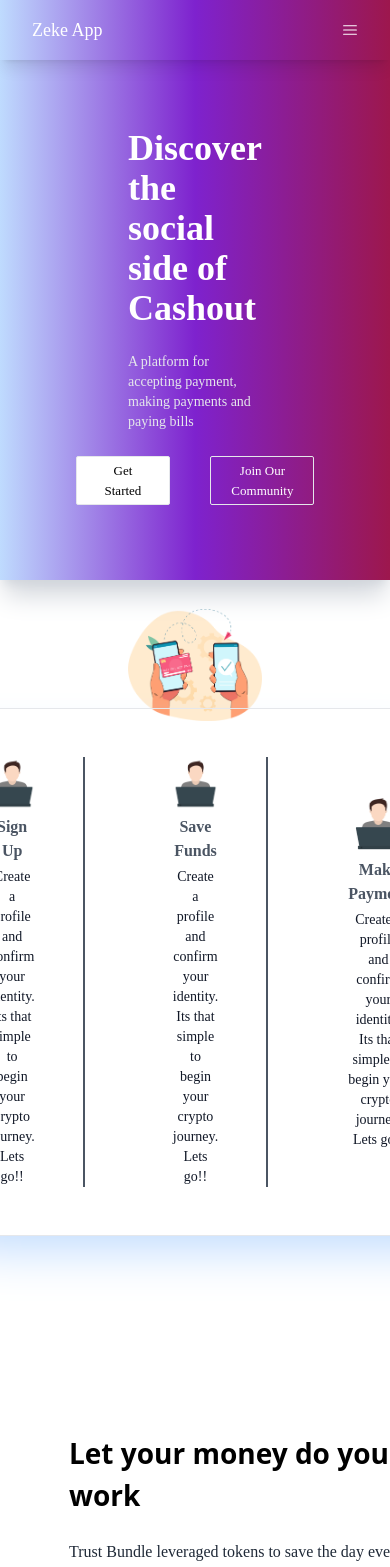
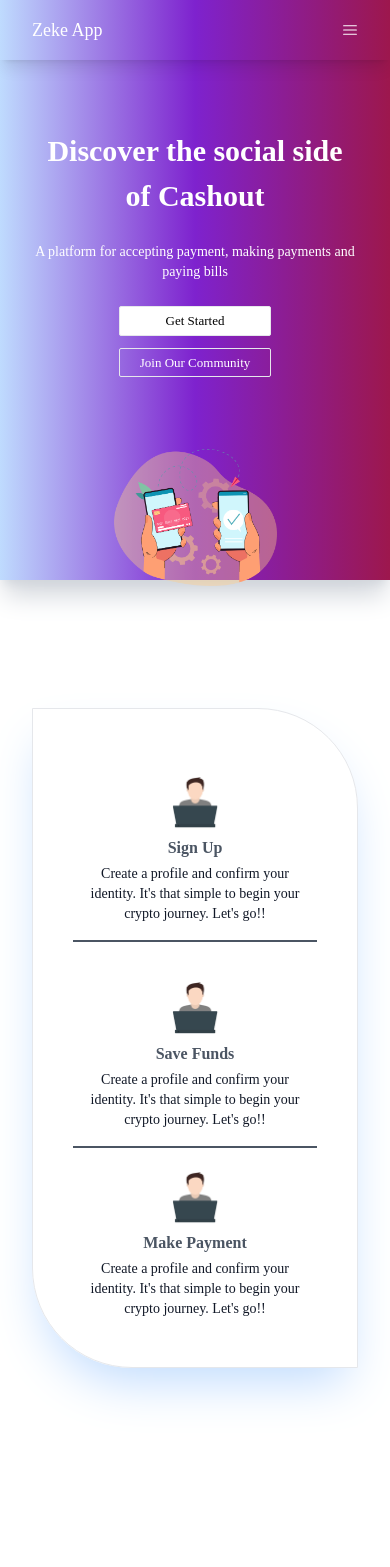
Before and after one commit to Bammytoye/SimpleZekeApp, a Next.js app: page / in a window 390 px wide. Shown: the top 1567 px of the page. Built offline with nearby package versions, Linux system fonts and the light colour scheme.

Commit message:
responsiveness

```diff
--- a/src/components/home.jsx
+++ b/src/components/home.jsx
@@ -8,70 +8,77 @@ const home = () => {
     return (
         <div>
             {/* first component */}
-            <div className="pt-32 px-32 py-32 cursor-pointer h-[580px] shadow-xl bg-gradient-to-r from-blue-200 via-purple-700 to-pink-800 shadow-gray-300 md:rounded-br-[500px] md:rounded-tl-[300px]">
+            <div className="pt-32 md:px-32 px-8 py-32 cursor-pointer h-[580px] shadow-xl bg-gradient-to-r from-blue-200 via-purple-700 to-pink-800 shadow-gray-300 md:rounded-br-[500px] md:rounded-tl-[300px]">
                 <div className='flex flex-col justify-center items-center space-y-6 text-white'>
-                    <h2 className='font-extrabold text-4xl'>
+                    <h2 className='font-extrabold lg:text-4xl md:text-2xl text-[30px] text-center'>
                         Discover the social side of Cashout
                     </h2>
 
-                    <p className='text-sm text-gray-200'>
+                    <p className='text-sm text-white text-center'>
                         A platform for accepting payment, making payments and paying bills
                     </p>
 
-                    <div className='flex space-x-10'>
+                    <div className='flex flex-col sm:flex-row md:space-x-10 lg:space-x-10 sm:justify-center space-y-3 sm:space-y-0'>
                         <button className='border hover:bg-transparent hover:text-white rounded-sm bg-white px-7 py-1 text-black text-[13px]'>Get Started</button>
                         <button className='border hover:text-black hover:bg-gradient-to-r from-blue-300 via-blue-100 to-blue-800 rounded-sm bg-transparent px-5 py-1 text-[13px]'>Join Our Community</button>
                     </div>
 
-                    <div className="pt-20">
-                        <Image src="/image/Cashout 1.png" alt='HomePix' width='300' height='300'/>
+
+                    <div className="pt-12 md:pt-20 flex justify-center">
+                        <Image
+                            src="/image/Cashout 1.png"
+                            alt='HomePix'
+                            width={300}
+                            height={300}
+                            className="w-1/2 sm:w-1/3 md:w-[300px] lg:w-[300px]"
+                        />
                     </div>
+
                 </div>
             </div>
 
             {/* second component */}
-            <div className='flex justify-center items-center px-48 py-32'>
-                <div className="flex justify-between items-center space-x-10 px-10 py-12 border shadow-2xl shadow-blue-200 rounded-tr-[100px] rounded-bl-[100px]">
-                    <div className='flex flex-col justify-center items-center space-y-1 text-center border-r-2 border-gray-600 px-12'>
-                        <Image src="/image/tech.png" alt='Sign Up' width='50' height='50'/>
+            <div className='flex justify-center items-center px-8 md:px-48 py-32'>
+                <div className="flex flex-col lg:flex-row justify-between items-center space-y-5 sm:space-x-10 px-10 py-12 border shadow-2xl shadow-blue-200 rounded-tr-[100px] rounded-bl-[100px]">
+                    <div className='flex flex-col justify-center items-center space-y-1 text-center border-b-2 py-4 border-gray-600 px-3 md:px-3 sm:border-b-2 lg:border-b-0 xl:border-b-0'>
+                        <Image src="/image/tech.png" alt='Sign Up' width='50' height='50' />
                         <h3 className='font-bold text-gray-600 cursor-pointer'>
                             Sign Up
                         </h3>
-
                         <p className='text-sm text-gray-900'>
-                            Create a profile and confirm your identity. Its that simple to begin your crypto journey. Lets go!!
+                            Create a profile and confirm your identity. It's that simple to begin your crypto journey. Let's go!!
                         </p>
                     </div>
 
-                    <div className='flex flex-col justify-center items-center space-y-1 text-center border-r-2 border-gray-600 px-12'>
-                        <Image src="/image/tech.png" alt='Sign Up' width='50' height='50'/>
+                    <div className='flex flex-col justify-center items-center space-y-1 text-center border-b-2 border-gray-600 py-4 px-3 md:px-3 sm:border-b-2 lg:border-b-0 xl:border-b-0'>
+                        <Image src="/image/tech.png" alt='Save Funds' width='50' height='50' />
                         <h3 className='font-bold text-gray-600 cursor-pointer'>
                             Save Funds
                         </h3>
-
                         <p className='text-sm text-gray-900'>
-                            Create a profile and confirm your identity. Its that simple to begin your crypto journey. Lets go!!
+                            Create a profile and confirm your identity. It's that simple to begin your crypto journey. Let's go!!
                         </p>
                     </div>
 
-                    <div className='flex flex-col justify-center items-center space-y-1 text-center px-10'>
-                        <Image src="/image/tech.png" alt='Sign Up' width='50' height='50'/>
+
+                    <div className='flex flex-col justify-center items-center space-y-1 text-center px-3 md:px-3'>
+                        <Image src="/image/tech.png" alt='Make Payment' width='50' height='50' />
                         <h3 className='font-bold text-gray-600 cursor-pointer'>
                             Make Payment
                         </h3>
-
                         <p className='text-sm text-gray-900'>
-                            Create a profile and confirm your identity. Its that simple to begin your crypto journey. Lets go!!
+                            Create a profile and confirm your identity. It's that simple to begin your crypto journey. Let's go!!
                         </p>
                     </div>
                 </div>
             </div>
 
+
             {/* third component */}
             <div className="py-10">
                 <div className='flex justify-center space-x-32 items-center px-44 py-7'>
                     <div>
-                        <Image src="/image/thrid.png" alt="phone" width="300" height="300"/>
+                        <Image src="/image/thrid.png" alt="phone" width="300" height="300" />
                     </div>
 
                     <div className='flex flex-col items-start space-y-6'>
@@ -109,7 +116,7 @@ const home = () => {
                         </div>
 
                         <div>
-                                <Image src="/image/fourth.png" alt="" width="300" height="700"/>
+                            <Image src="/image/fourth.png" alt="" width="300" height="700" />
                         </div>
 
                         <div className="space-y-4">
@@ -192,7 +199,7 @@ const home = () => {
 
                     <div className="flex space-x-2 justify-center items-center">
                         <div className="flex items-center space-x-3 border px-5 py-2 text-sm hover:rounded-br-2xl rounded-bl-2xl rounded-tl-2xl rounded-tr-2xl border-blue-300 bg-white cursor-pointer">
-                            <IoLogoGooglePlaystore className="text-2xl text-[#27837e]"/>
+                            <IoLogoGooglePlaystore className="text-2xl text-[#27837e]" />
 
                             <div>
                                 <p>
@@ -205,7 +212,7 @@ const home = () => {
                         </div>
 
                         <div className="flex items-center space-x-3 border px-5 py-2 text-sm hover:rounded-br-2xl rounded-bl-2xl rounded-tl-2xl rounded-tr-2xl border-blue-300 bg-white cursor-pointer">
-                            <IoLogoApple className="text-2xl"/>
+                            <IoLogoApple className="text-2xl" />
 
                             <div>
                                 <p>
@@ -234,7 +241,7 @@ const home = () => {
 
                         <div className="flex space-x-2 items-center">
                             <div className="flex items-center space-x-3 border px-5 py-2 text-sm hover:rounded-br-2xl rounded-bl-2xl rounded-tl-2xl rounded-tr-2xl border-white bg-transparent text-white cursor-pointer">
-                                <IoLogoGooglePlaystore className="text-2xl text-[#27837e]"/>
+                                <IoLogoGooglePlaystore className="text-2xl text-[#27837e]" />
 
                                 <div>
                                     <p>
@@ -247,7 +254,7 @@ const home = () => {
                             </div>
 
                             <div className="flex items-center space-x-3 border px-5 py-2 text-sm hover:rounded-br-2xl rounded-bl-2xl rounded-tl-2xl rounded-tr-2xl border-white bg-transparent text-white cursor-pointer">
-                                <IoLogoApple className="text-2xl"/>
+                                <IoLogoApple className="text-2xl" />
 
                                 <div>
                                     <p>
@@ -336,10 +343,10 @@ const home = () => {
                     </p>
 
                     <div className="flex space-x-4">
-                        <FaFacebook  />
-                        <FaTwitter  />
-                        <FaLinkedinIn  />
-                        <FaInstagram  />
+                        <FaFacebook />
+                        <FaTwitter />
+                        <FaLinkedinIn />
+                        <FaInstagram />
                     </div>
                 </div>
             </div>
```
Lines whose indentation alone changed are shown as unchanged.
